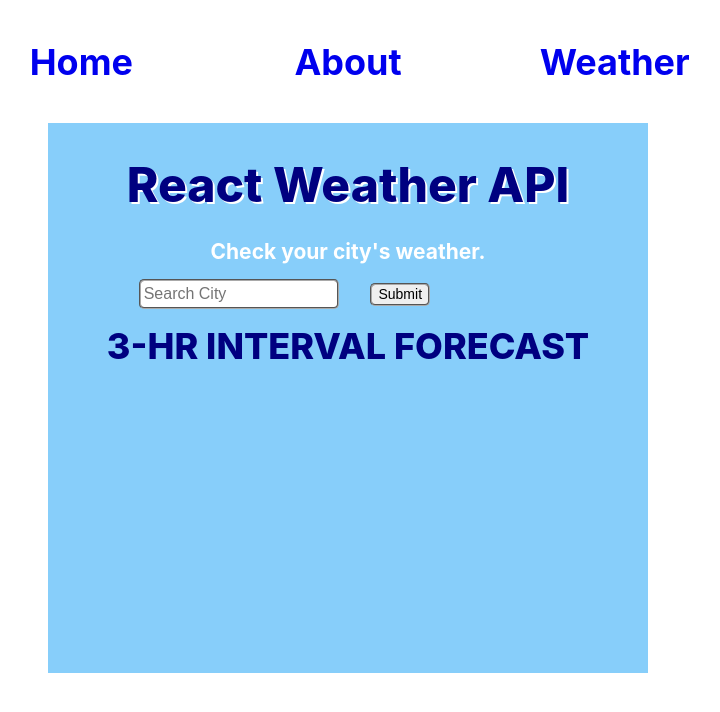
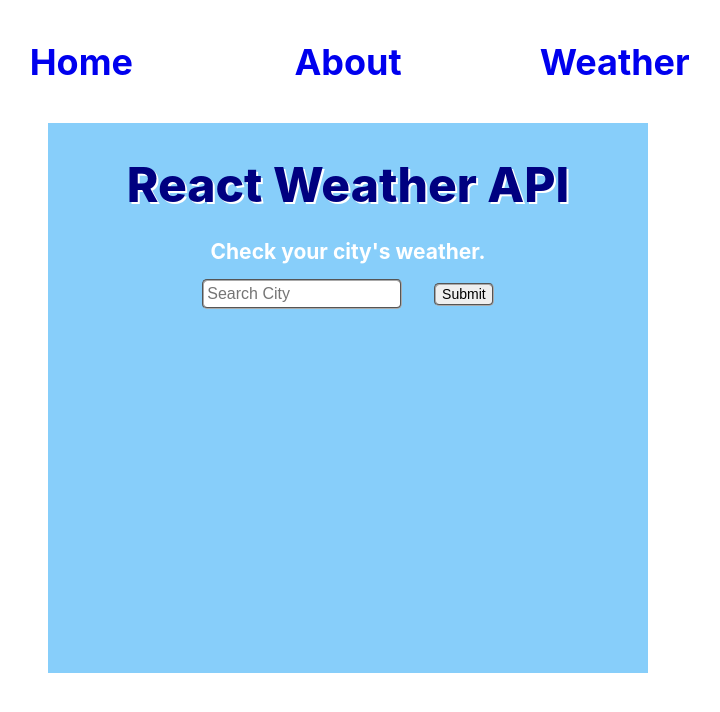
Before and after one commit to DannyShien/Weather-App, a React (Create React App) app: page /weather in a window 1280 px wide. Shown: the top 712 px of the page, without its empty margins (292-1012 px from the left). Built offline with nearby package versions, Linux system fonts and the light colour scheme.

Commit message:
able to console log a list of forecast_weather

```diff
--- a/src/Forecast.js
+++ b/src/Forecast.js
@@ -1,15 +1,24 @@
 import React from 'react';
 
 const Forecast = (props) => {
+    const showForecast = props.threeHourForecast.map((props) => { console.log(`HERE IS YO PROPS:`, props)
+        return (
+            <div className = 'forecast'>
+                <h2>3 hr Interval Forecast</h2>
+                    <div>{`ehh, props.showForecast`}</div>
+            </div>
+        )
+    })
     return (
-        <div className = 'forecast'>
-            <h2>3-hr Interval Forecast</h2>
-            <div>{props.timestamp}</div>
-            <div>{props.mainTemp} </div>
-            <div>{props.minTemp}</div>
-            <div>{props.maxTemp}</div>
-        </div>
+        <ul>
+            {showForecast}
+        </ul>
     )
 }
 
 export default Forecast;
+
+//  {/* <div>{props.timestamp}</div>
+//                         <div>{`${props.mainTemp}°`} </div>
+//                         <div>{`${props.minTemp}°`}</div>
+//                         <div>{`${props.maxTemp}°`}</div>  */}
--- a/src/Weather.js
+++ b/src/Weather.js
@@ -12,7 +12,8 @@ class Weather extends Component {
     constructor(props) {
         super(props);
         this.state = {
-            weather_data: null,
+            current_weather: null,
+            forecast_weather: null,
             name: '', // city name
             weather: '',
             main: '', // weather group parameters
@@ -20,6 +21,7 @@ class Weather extends Component {
             temperature: '',
             humidity: '',
             wind: '', // speed
+            forecast_display: [],
             forecast_timestamp: '',
             forecast_mainTemp: '',
             forecast_minTemp: '',
@@ -40,14 +42,10 @@ class Weather extends Component {
                     handleChange = {this._citySearch}
                     />
 
-                    {this._showWeatherData()}
+                    {this._showCurrentWeather()}
 
-                    <Forecast
-                        timestamp = {`${this.state.forecast_timestamp}`}
-                        mainTemp = {`${this.state.forecast_mainTemp}`}
-                        minTemp = {`${this.state.forecast_minTemp}`}
-                        maxTemp = {`${this.state.forecast_maxTemp}`}
-                    />
+                    {this._showForecast()}
+
                 </div>
             </div>
         );
@@ -72,7 +70,7 @@ class Weather extends Component {
                 let weather_description = obj.weather.map((bob) => {
                     return bob.description});
                 this.setState ({
-                    weather_data: obj,
+                    current_weather: obj,
                     name: obj.name,
                     main: weather_condition,
                     description: weather_description,
@@ -80,17 +78,18 @@ class Weather extends Component {
                     humidity: obj.main.humidity,
                     wind: obj.wind.speed,
                 })
-                console.log('Weather Info:', obj);
+                // console.log('Weather Info:', obj);
                 fetch(`https://api.openweathermap.org/data/2.5/forecast?q=Atlanta&cnt=16&APPID=0f120aa36b999f92a1be873d99468369`)
                     // .catch(err =>{
                     //     console.log(err);
                     // })
-                    .then(r => { console.log(r)
+                    .then(r => {
+                        // console.log(r)
                         return r.json()
                     })
                     .then(obj => {
-                        let day = obj.list.map((forecast) => {
-                            return forecast.dt_txt});
+                        // let day = obj.list.map((forecast) => {
+                        //     return forecast.dt_txt});
                         //     console.log(day)
 
                         // let day = obj.list.map((date) => {
@@ -99,28 +98,29 @@ class Weather extends Component {
                         //     return singleTimestamp});
                             // console.log(day)
 
-                        let main_temp = obj.list.map((jeff) => {
-                            let temperature = ((jeff.main.temp - 273.15) * 9/ 5 + 32).toFixed(1);
-                            return temperature});
-                            console.log('hey', main_temp);
+                        // let main_temp = obj.list.map((jeff) => {
+                        //     let temperature = ((jeff.main.temp - 273.15) * 9/ 5 + 32).toFixed(1);
+                        //     return temperature});
+                            // console.log('hey', main_temp);
 
-                        let min_temp = obj.list.map((harry) => {
-                            let temp = ((harry.main.temp_min - 273.15) * 9/5 + 32).toFixed(1);
-                            return temp});
+                        // let min_temp = obj.list.map((harry) => {
+                        //     let temp = ((harry.main.temp_min - 273.15) * 9/5 + 32).toFixed(1);
+                        //     return temp});
 
-                        let max_temp = obj.list.map((harry) => {
-                            let temp = ((harry.main.temp_max - 273.15) * 9/5 + 32).toFixed(1);
-                            return temp});
+                        // let max_temp = obj.list.map((harry) => {
+                        //     let temp = ((harry.main.temp_max - 273.15) * 9/5 + 32).toFixed(1);
+                        //     return temp});
 
                         this.setState ({
-                            forecast_timestamp: day,
-                            forecast_mainTemp: main_temp,
-                            forecast_minTemp: min_temp,
-                            forecast_maxTemp: max_temp,
-                            // forecast_humidity: '',
-                            // forecast_wind:''
+                            forecast_display: [...this.state.forecast_display, {
+                            forecast_weather: obj.list,
+                            // forecast_timestamp: day,
+                            // forecast_mainTemp: main_temp,
+                            // forecast_minTemp: min_temp,
+                            // forecast_maxTemp: max_temp,
+                            }]
                         })
-                        // console.log(timestamp);
+                        // console.log('wow', this.state.forecast_display[0].forecast_mainTemp[0]);
                     })
             })
 
@@ -136,8 +136,8 @@ class Weather extends Component {
     }
 
     // checks to see if there is any data, if there is data, render the data.
-    _showWeatherData = () => {
-        if(this.state.weather_data) {
+    _showCurrentWeather = () => {
+        if(this.state.current_weather) {
             return (
                 <CurrentWeather
                     name = {this.state.name}
@@ -151,6 +151,21 @@ class Weather extends Component {
             return (null);
         }
     }
+
+    _showForecast = () => {
+        if (!this.state.forecast_weather) {
+            return (
+                <Forecast
+                    threeHourForecast = {this.state.forecast_display}
+                    // timestamp = {`${this.state.forecast_timestamp}`}
+                    // mainTemp = {`${this.state.forecast_mainTemp}`}
+                />
+            )
+        } else {
+            console.log('No data grabbed.')
+            return (null);
+        }
+    }
 }
 
 export default Weather;
```
